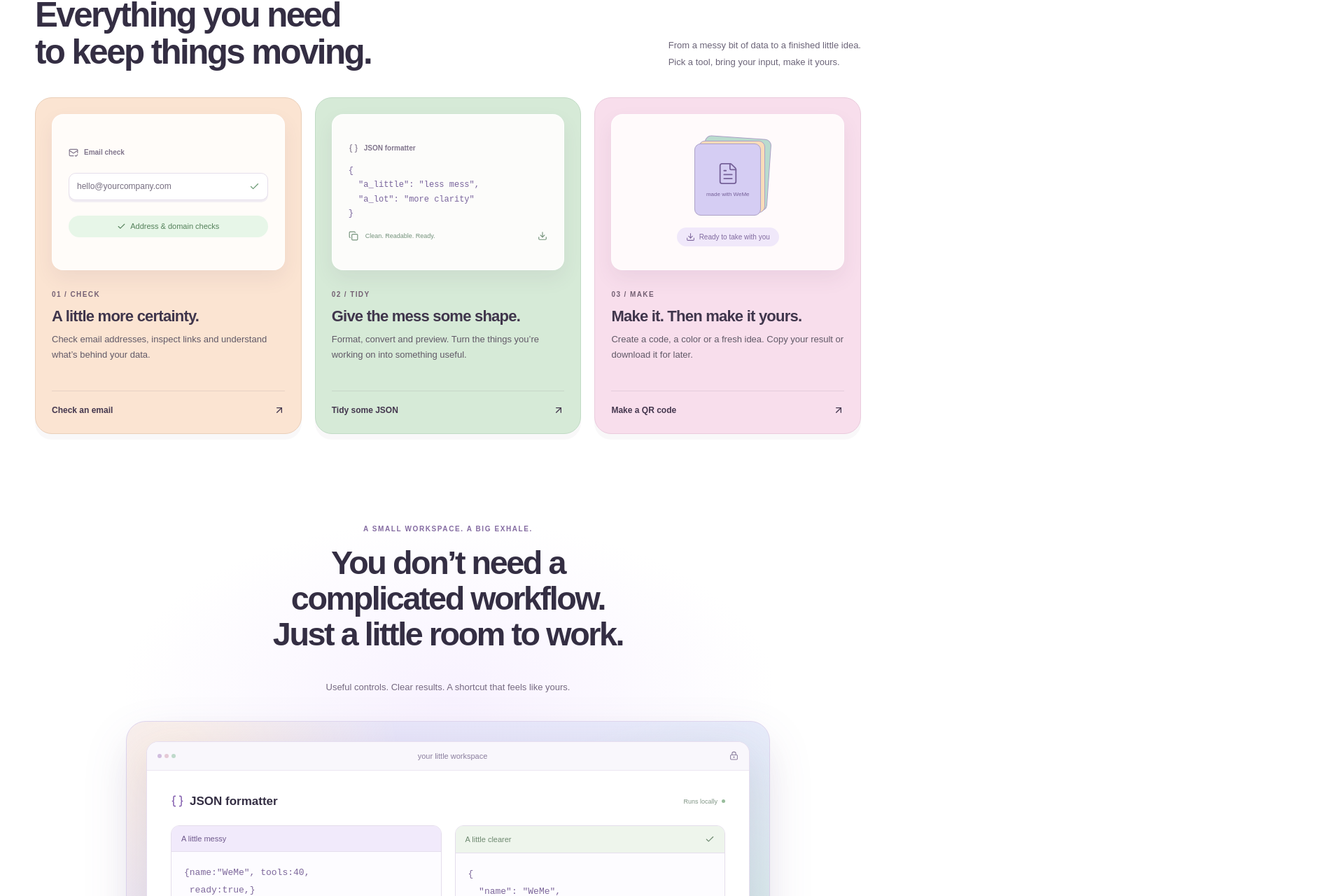
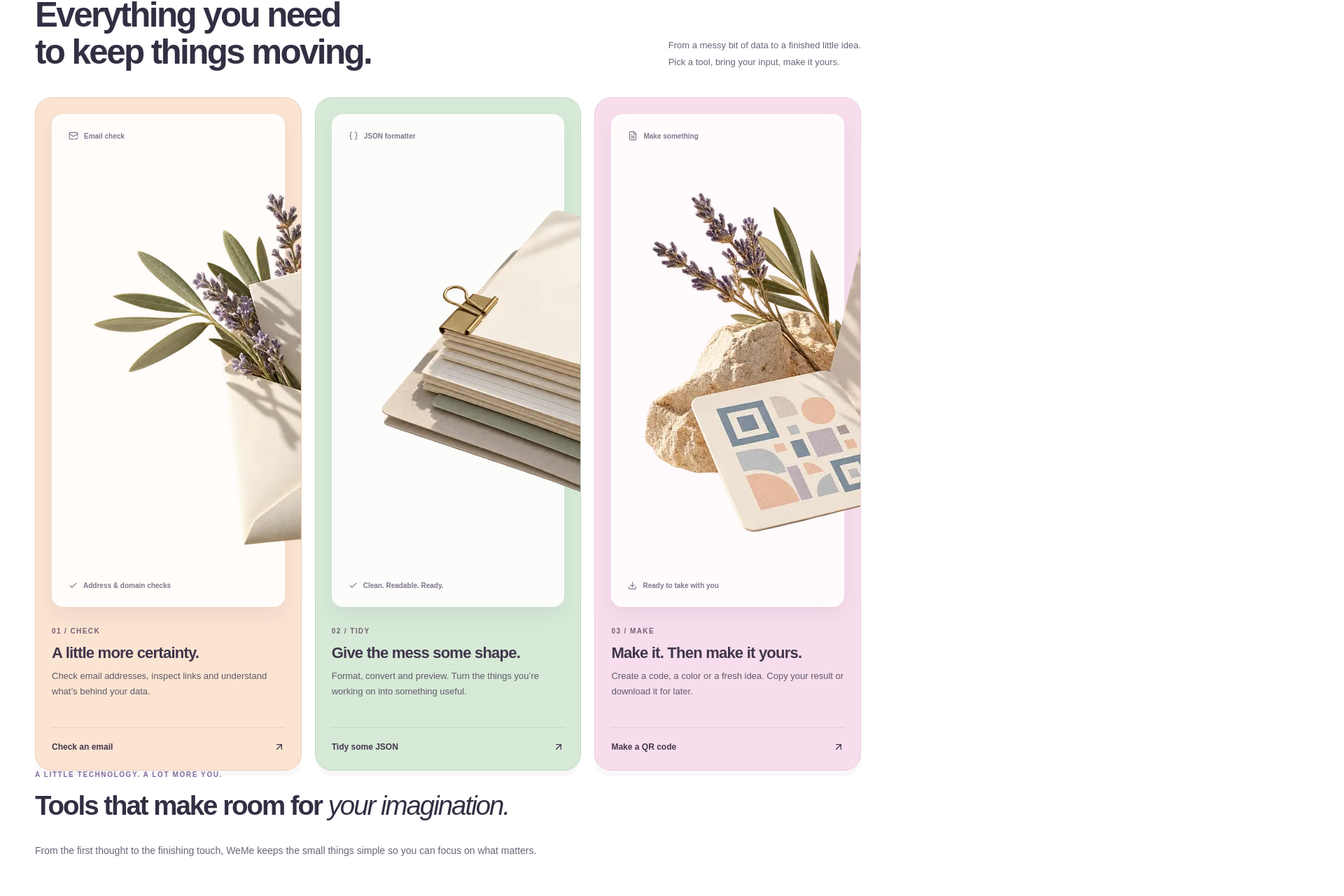
Before and after one commit to 8dazo/valid-mail, a React (Vite) app in the folder frontend/: page / in a window 1280 px wide. Shown: the part 1277-2557 px from the top of the page at 70% size, 1920 px wide, since content can reach past the window. Built offline with nearby package versions, Linux system fonts and the light colour scheme; a web font is replaced by a local one.

Commit message:
feat(editorial): art direct landing cards, human hands, product details, and footer

```diff
--- a/frontend/src/Landing.tsx
+++ b/frontend/src/Landing.tsx
@@ -457,17 +457,21 @@ export function LandingIntro({
             viewport={{ once: true, amount: 0.15 }}
             transition={{ duration: 0.55, ease: "easeOut" }}
           >
-            <div className="feature-mini">
-              <span>
+            <div className="feature-mini editorial-feature-stage">
+              <span className="editorial-feature-label">
                 <MailCheck size={14} /> Email check
               </span>
-              <div className="mini-input">
-                hello@yourcompany.com
-                <Check size={15} />
-              </div>
-              <div className="mini-evidence">
-                <ShieldMark /> Address &amp; domain checks
-              </div>
+              <img
+                className="editorial-feature-art"
+                src="/images/editorial/feature-check.webp"
+                alt=""
+                loading="lazy"
+                width={780}
+                height={585}
+              />
+              <span className="editorial-feature-pill">
+                <Check size={13} /> Address &amp; domain checks
+              </span>
             </div>
             <span className="feature-step">01 / CHECK</span>
             <h3>A little more certainty.</h3>
@@ -486,18 +490,21 @@ export function LandingIntro({
             viewport={{ once: true, amount: 0.15 }}
             transition={{ duration: 0.55, ease: "easeOut" }}
           >
-            <div className="feature-mini mini-code">
-              <span>
+            <div className="feature-mini editorial-feature-stage">
+              <span className="editorial-feature-label">
                 <Braces size={14} /> JSON formatter
               </span>
-              <pre>
-                {'{\n  "a_little": "less mess",\n  "a_lot": "more clarity"\n}'}
-              </pre>
-              <div className="mini-tools">
-                <Copy size={14} />
-                <span>Clean. Readable. Ready.</span>
-                <Download size={14} />
-              </div>
+              <img
+                className="editorial-feature-art"
+                src="/images/editorial/feature-tidy.webp"
+                alt=""
+                loading="lazy"
+                width={780}
+                height={585}
+              />
+              <span className="editorial-feature-pill">
+                <Check size={13} /> Clean. Readable. Ready.
+              </span>
             </div>
             <span className="feature-step">02 / TIDY</span>
             <h3>Give the mess some shape.</h3>
@@ -516,18 +523,21 @@ export function LandingIntro({
             viewport={{ once: true, amount: 0.15 }}
             transition={{ duration: 0.55, ease: "easeOut" }}
           >
-            <div className="feature-mini mini-export">
-              <div className="export-stack">
-                <div />
-                <div />
-                <span>
-                  <FileText size={34} strokeWidth={1.3} />
-                  <small>made with WeMe</small>
-                </span>
-              </div>
-              <div className="export-pill">
+            <div className="feature-mini editorial-feature-stage">
+              <span className="editorial-feature-label">
+                <FileText size={14} /> Make something
+              </span>
+              <img
+                className="editorial-feature-art"
+                src="/images/editorial/feature-make.webp"
+                alt=""
+                loading="lazy"
+                width={780}
+                height={585}
+              />
+              <span className="editorial-feature-pill">
                 <Download size={13} /> Ready to take with you
-              </div>
+              </span>
             </div>
             <span className="feature-step">03 / MAKE</span>
             <h3>Make it. Then make it yours.</h3>
@@ -540,6 +550,29 @@ export function LandingIntro({
             </button>
           </motion.article>
         </div>
+      </section>
+      <section
+        className="editorial-human container"
+        aria-labelledby="human-title"
+      >
+        <div className="editorial-human-copy">
+          <span className="studio-kicker">A LITTLE TECHNOLOGY. A LOT MORE YOU.</span>
+          <h2 id="human-title">
+            Tools that make room for <em>your imagination.</em>
+          </h2>
+          <p>
+            From the first thought to the finishing touch, WeMe keeps the small
+            things simple so you can focus on what matters.
+          </p>
+        </div>
+        <img
+          src="/images/editorial/human-ai-hands.webp"
+          alt=""
+          className="editorial-human-hands"
+          loading="lazy"
+          width={1500}
+          height={844}
+        />
       </section>
       <section className="studio-tour container" aria-labelledby="tour-title">
         <span className="studio-kicker">A SMALL WORKSPACE. A BIG EXHALE.</span>
@@ -601,6 +634,14 @@ export function LandingIntro({
               </div>
             </div>
           </div>
+          <img
+            className="editorial-tour-detail"
+            src="/images/editorial/workspace-details.webp"
+            alt=""
+            loading="lazy"
+            width={700}
+            height={525}
+          />
           <div className="tour-sticker">
             <Sparkles size={20} /> Less busywork.
             <br />
@@ -706,6 +747,14 @@ export function LandingOutro({
             No subscriptions. No sign-up. Just a little help when you need it.
           </p>
           <div className="pass-card">
+            <img
+              className="editorial-pass-art"
+              src="/images/editorial/open-source-glass.webp"
+              alt=""
+              loading="lazy"
+              width={780}
+              height={585}
+            />
             <div className="pass-card-paper">
               <span className="pass-spark">
                 <Sparkles size={19} /> WeMe, all yours
@@ -835,6 +884,7 @@ export function StudioFooter({
             <button onClick={() => onOpen("email")}>Email verifier</button>
             <button onClick={() => onOpen("json")}>JSON formatter</button>
             <button onClick={() => onOpen("markdown")}>README preview</button>
+            <button onClick={() => onOpen("pdf")}>PDF Studio</button>
           </div>
           <div>
             <h3>Around here</h3>
@@ -869,7 +919,16 @@ export function StudioFooter({
             </a>
           </div>
         </div>
-        <div className="footer-wordmark" aria-hidden="true">
+        <div className="editorial-footer-panorama">
+          <img
+            className="editorial-footer-photo"
+            src="/images/editorial/footer-panorama.webp"
+            alt=""
+            loading="lazy"
+            width={2172}
+            height={724}
+          />
+          <div className="footer-wordmark" aria-hidden="true">
           <span>W</span>
           <span>e</span>
           <span>M</span>
@@ -877,6 +936,10 @@ export function StudioFooter({
           <i>
             <Sparkles strokeWidth={1.2} />
           </i>
+          </div>
+          <span className="editorial-footer-landscape-note">
+            Less friction. More creating.
+          </span>
         </div>
         <div className="studio-footer-bottom">
           <span>A little less friction. A little more you.</span>
```
